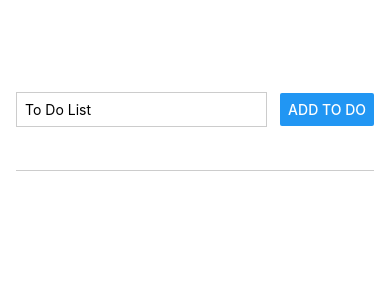
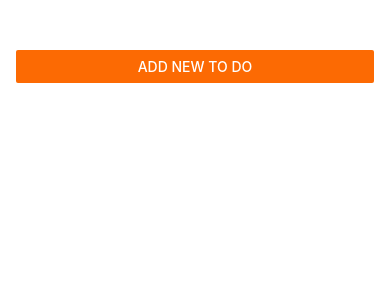
Before and after one commit to NuttaneeKnight/react-native-ToDoApp, a React Native app: screen / in a window 390 px wide. Shown: the top 300 px of the page. Built offline with nearby package versions, Linux system fonts and the light colour scheme.

Commit message:
Added Modal

```diff
--- a/App.js
+++ b/App.js
@@ -1,11 +1,16 @@
 import { useState } from "react";
-import { StyleSheet, View, FlatList } from "react-native";
+import { StyleSheet, View, FlatList, Button } from "react-native";
 
 import GoalItem from "./components/TodoItem";
 import TodoInput from "./components/TodoInput";
 
 export default function App() {
   const [todos, setTodos] = useState([]);
+  const [modalIsVisible, setModalIsVisible] = useState(false);
+
+  function startAddTodoHandler() {
+    setModalIsVisible(true);
+  }
 
   function addTodoHandler(enteredTodoText) {
     setTodos((currentTodos) => [
@@ -22,7 +27,12 @@ export default function App() {
 
   return (
     <View style={styles.appContainer}>
-      <TodoInput onAddTodo={addTodoHandler} />
+      <Button
+        title="Add New To do"
+        color="#FC6A03"
+        onPress={startAddTodoHandler}
+      />
+      <TodoInput visible={modalIsVisible} onAddTodo={addTodoHandler} />
       <View style={styles.todosContainer}>
         <FlatList
           data={todos}
--- a/components/TodoInput.js
+++ b/components/TodoInput.js
@@ -1,4 +1,4 @@
-import { View, TextInput, Button, StyleSheet } from "react-native";
+import { View, TextInput, Button, StyleSheet, Modal } from "react-native";
 import { useState } from "react";
 
 function TodoInput(props) {
@@ -13,6 +13,7 @@ function TodoInput(props) {
     setEnteredTodoText(""); // clear it everytiem we entered the text.
   }
   return (
+    <Modal visible={props.visible} animationType="slide">
       <View style={styles.inputContainer}>
         <TextInput
           style={styles.textInput}
@@ -20,8 +21,9 @@ function TodoInput(props) {
           onChangeText={todoInputHandler}
           value={enteredTodoText}
         />
-      <Button title="Add To Do" onPress={addTodoHandler} />
+        <Button title="Add To Do" color="#FC6A03" onPress={addTodoHandler} />
       </View>
+    </Modal>
   );
 }
 
```
Lines whose indentation alone changed are shown as unchanged.
